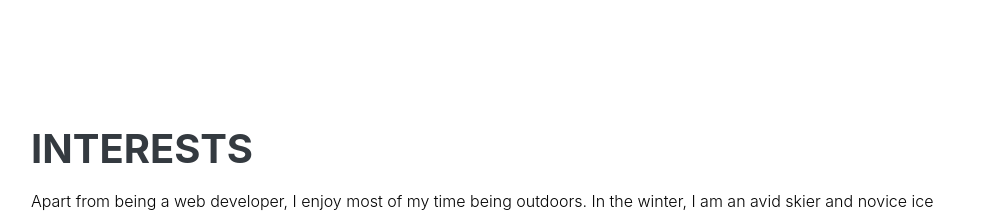
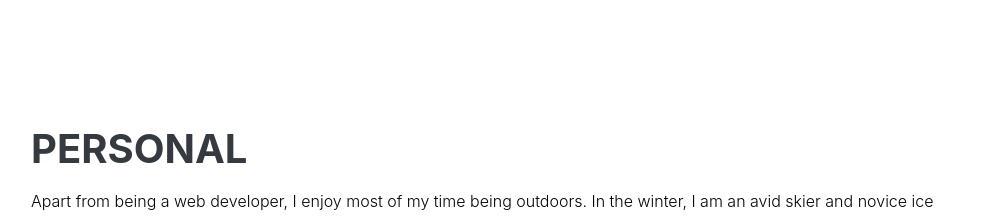
Before and after one commit to ravivaddi/ravivaddi.github.io, a plain HTML site: page index.html in a window 1280 px wide. Shown: the part 7780-7997 px from the top of the page, without its empty margins (241-1234 px from the left). Drawn offline with nearby package versions, Linux system fonts and the light colour scheme; a web font is replaced by a local one.

Commit message:
Update index.html

```diff
--- a/index.html
+++ b/index.html
@@ -30,7 +30,7 @@
                     <li class="nav-item"><a class="nav-link js-scroll-trigger" href="#research">Research</a></li>
                     <li class="nav-item"><a class="nav-link js-scroll-trigger" href="#education">Education</a></li>
                     <li class="nav-item"><a class="nav-link js-scroll-trigger" href="#publications">Publications</a></li>
-                    <li class="nav-item"><a class="nav-link js-scroll-trigger" href="#interests">Personal</a></li>
+                    <li class="nav-item"><a class="nav-link js-scroll-trigger" href="#personal">Personal</a></li>
                 </ul>
             </div>
         </nav>
@@ -343,9 +343,9 @@
             </section>
             <hr class="m-0" />
             <!-- Interests-->
-            <section class="resume-section" id="interests">
+            <section class="resume-section" id="personal">
                 <div class="resume-section-content">
-                    <h2 class="mb-5">Interests</h2>
+                    <h2 class="mb-5">Personal</h2>
                     <p>Apart from being a web developer, I enjoy most of my time being outdoors. In the winter, I am an avid skier and novice ice climber. During the warmer months here in Colorado, I enjoy mountain biking, free climbing, and kayaking.</p>
                     <p class="mb-0">When forced indoors, I follow a number of sci-fi and fantasy genre movies and television shows, I am an aspiring chef, and I spend a large amount of my free time exploring the latest technology advancements in the front-end web development world.</p>
                 </div>
```
